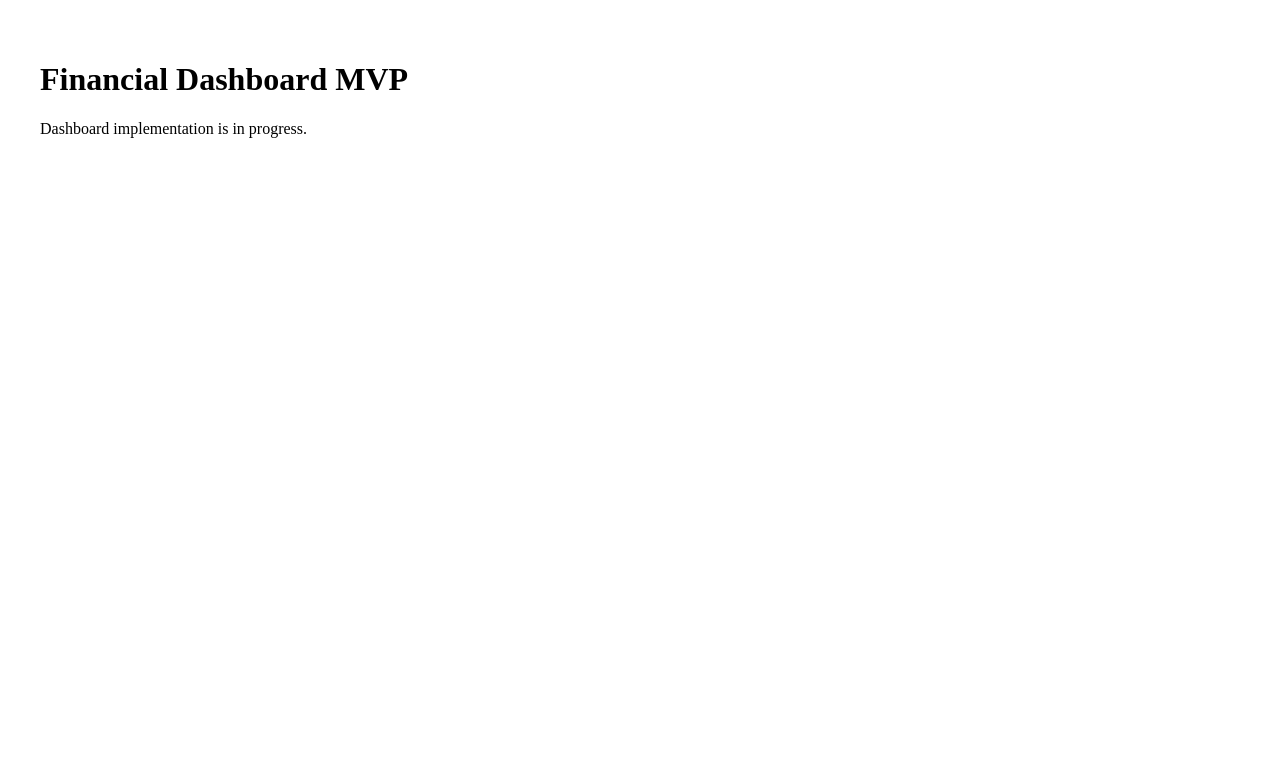
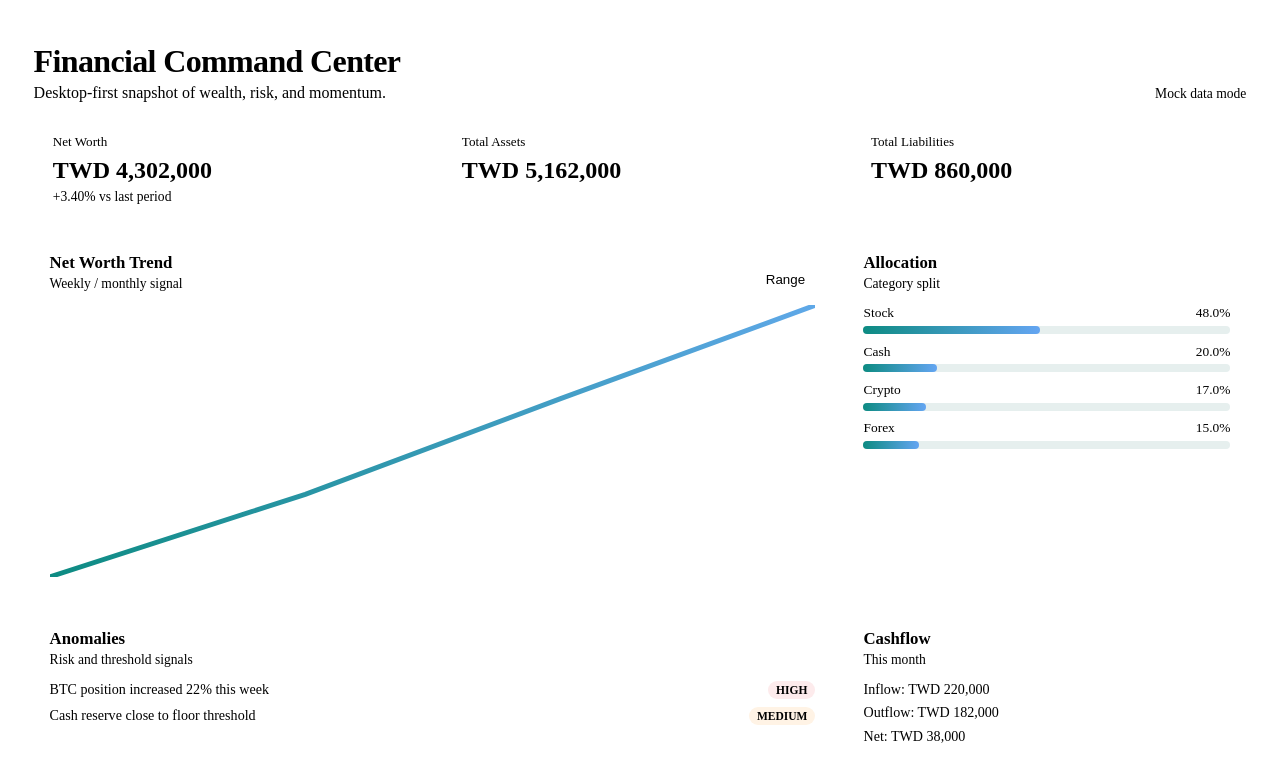
Before and after one commit to trnet4334/FMsys, a Next.js app in the folder apps/web/: page /dashboard in a window 1280 px wide. Shown: the top 782 px of the page. Built offline with nearby package versions, Linux system fonts and the light colour scheme.

Commit message:
feat(web): compose dashboard-first mvp page

```diff
--- a/apps/web/app/dashboard/page.tsx
+++ b/apps/web/app/dashboard/page.tsx
@@ -1,8 +1,56 @@
+import { AlertsPanel } from '../../src/components/dashboard/alerts-panel';
+import { AllocationPanel } from '../../src/components/dashboard/allocation-panel';
+import { CashflowMiniPanel } from '../../src/components/dashboard/cashflow-mini-panel';
+import { NetWorthHero } from '../../src/components/dashboard/net-worth-hero';
+import { TrendPanel } from '../../src/components/dashboard/trend-panel';
+import { adaptDashboardData } from '../../src/lib/mock-data/adapters';
+import { seedDashboardData } from '../../src/lib/mock-data/seed';
+
 export default function DashboardPage() {
+  const data = adaptDashboardData(seedDashboardData());
+
   return (
-    <main style={{ padding: '2rem' }}>
-      <h1>Financial Dashboard MVP</h1>
-      <p>Dashboard implementation is in progress.</p>
+    <main
+      style={{
+        padding: '2.2rem clamp(1rem, 2vw, 2.5rem)',
+        minHeight: '100vh',
+        background:
+          'radial-gradient(circle at 8% 12%, rgba(13, 139, 130, 0.14) 0%, rgba(13, 139, 130, 0) 38%), radial-gradient(circle at 92% 3%, rgba(100, 165, 242, 0.2) 0%, rgba(100, 165, 242, 0) 31%), linear-gradient(180deg, var(--bg-0), #ffffff 80%)',
+      }}
+    >
+      <header style={{ display: 'flex', justifyContent: 'space-between', alignItems: 'end', marginBottom: '1rem' }}>
+        <div>
+          <h1 style={{ margin: 0, letterSpacing: '-0.02em', fontSize: '2rem' }}>Financial Command Center</h1>
+          <p style={{ margin: '0.25rem 0 0', color: 'var(--ink-1)' }}>Desktop-first snapshot of wealth, risk, and momentum.</p>
+        </div>
+        <div style={{ color: 'var(--ink-1)', fontSize: '0.85rem' }}>Mock data mode</div>
+      </header>
+
+      <NetWorthHero snapshot={data.snapshot} />
+
+      <section
+        style={{
+          display: 'grid',
+          gridTemplateColumns: '2fr 1fr',
+          gap: '1rem',
+          marginTop: '1rem',
+        }}
+      >
+        <TrendPanel points={data.trend} />
+        <AllocationPanel slices={data.allocation} />
+      </section>
+
+      <section
+        style={{
+          display: 'grid',
+          gridTemplateColumns: '2fr 1fr',
+          gap: '1rem',
+          marginTop: '1rem',
+        }}
+      >
+        <AlertsPanel alerts={data.alerts} />
+        <CashflowMiniPanel inflow={data.cashflow.inflow} outflow={data.cashflow.outflow} />
+      </section>
     </main>
   );
 }
```
Also changed, not shown: 1 other file (tests, documents, lock files or other folders).
